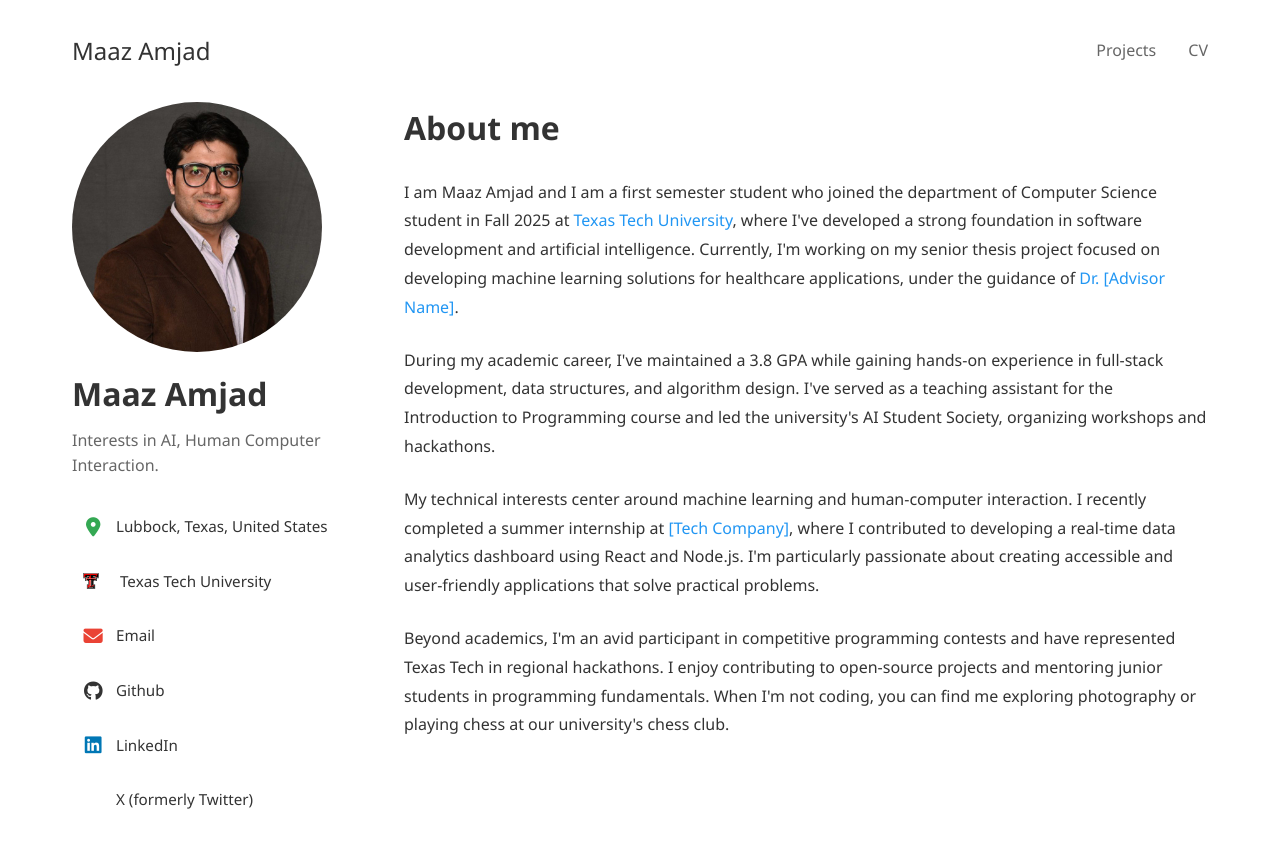
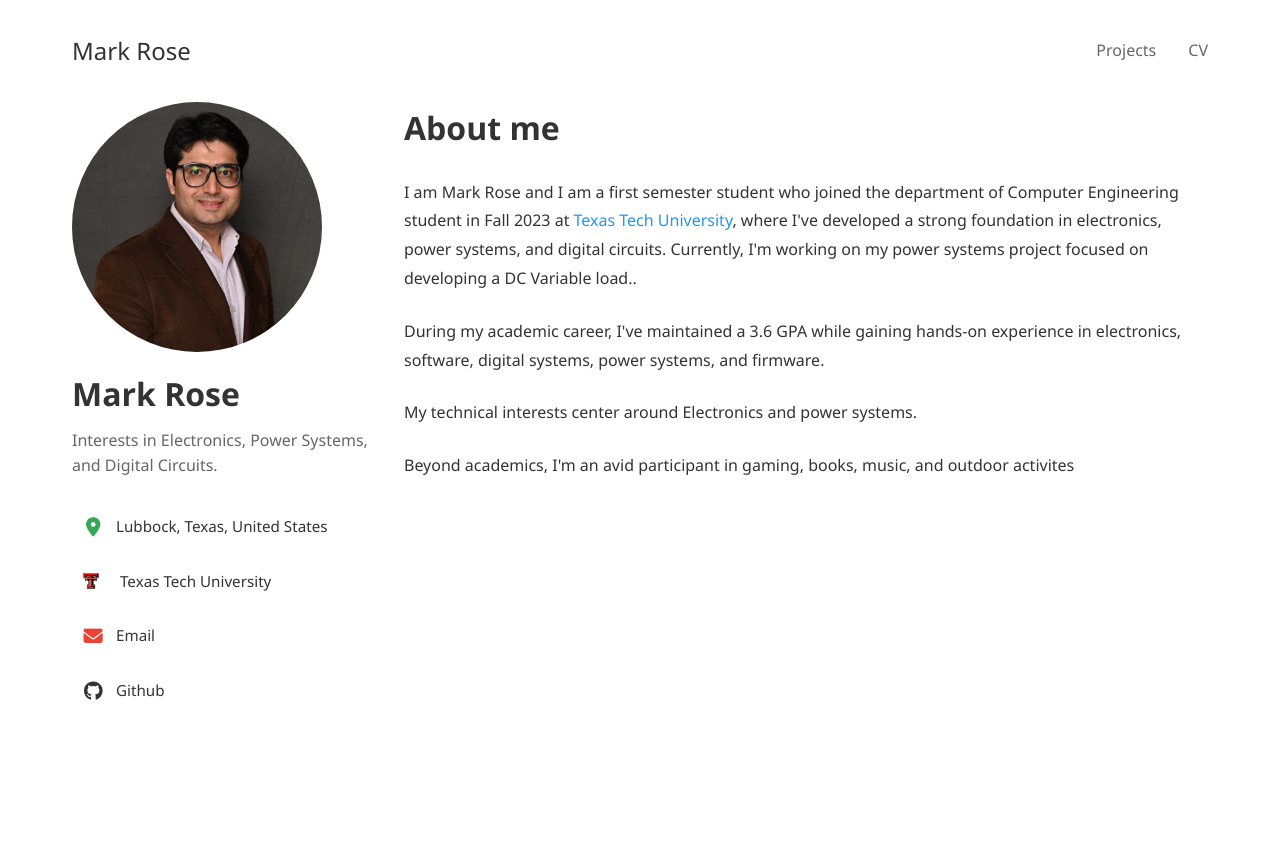
Before and after one commit to Deadxyx6359/Portfolio, a plain HTML site: page index.html in a window 1280 px wide. After the commit the page ends 800 px from the top, so only its background shows below. Drawn offline with Linux system fonts and the light colour scheme.

Commit message:
About Me

```diff
--- a/index.html
+++ b/index.html
@@ -218,7 +218,7 @@
 <body>
     <div class="container">
         <nav>
-            <a href="index.html" class="name-title">Maaz Amjad</a>
+            <a href="index.html" class="name-title">Mark Rose</a>
             <div class="nav-links">
                 <a href="projects.html">Projects</a>
                 <a href="files/Maaz_cv.pdf" target="_blank">CV</a>
@@ -228,8 +228,8 @@
         <div class="profile-section">
             <div class="profile-sidebar">
                 <img src="images/profile.jpg" alt="Profile Picture" class="profile-image">
-                <h1>Maaz Amjad</h1>
-                <p class="interests">Interests in AI, Human Computer Interaction.</p>
+                <h1>Mark Rose</h1>
+                <p class="interests">Interests in Electronics, Power Systems, and Digital Circuits.</p>
                 <div class="social-links">
                     <a href="#" class="social-link location">
                         <i class="fas fa-map-marker-alt"></i>
@@ -239,21 +239,13 @@
                         <img src="images/logo.png" alt="TTU Logo" class="ttu-logo">
                         Texas Tech University
                     </a>
-                    <a href="mailto:maaz.amjad@ttu.edu" class="social-link email">
+                    <a href="mailto:ros68889@ttu.edu@ttu.edu" class="social-link email">
                         <i class="fas fa-envelope"></i>
                         Email
                     </a>
-                    <a href="https://github.com/MaazAmjad" class="social-link github" target="_blank">
+                    <a href="https://github.com/Deadxyx6359" class="social-link github" target="_blank">
                         <i class="fab fa-github"></i>
                         Github
-                    </a>
-                    <a href="https://www.linkedin.com/in/maazmjad/" class="social-link linkedin" target="_blank">
-                        <i class="fab fa-linkedin"></i>
-                        LinkedIn
-                    </a>
-                    <a href="https://x.com/MaazAmjad13" class="social-link twitter" target="_blank">
-                        <i class="fab fa-x-twitter"></i>
-                        X (formerly Twitter)
                     </a>
                 </div>
             </div>
@@ -261,19 +253,19 @@
             <div class="main-content">
                 <h2>About me</h2>
                 <div class="content-block">
-                    <p> I am Maaz Amjad and I am a  first semester student who joined the department of Computer Science student in Fall 2025 at <a href="https://www.ttu.edu" class="highlight-link" target="_blank">Texas Tech University</a>, where I've developed a strong foundation in software development and artificial intelligence. Currently, I'm working on my senior thesis project focused on developing machine learning solutions for healthcare applications, under the guidance of <a href="#" class="highlight-link">Dr. [Advisor Name]</a>.</p>
+                    <p> I am Mark Rose and I am a  first semester student who joined the department of Computer Engineering student in Fall 2023 at <a href="https://www.ttu.edu" class="highlight-link" target="_blank">Texas Tech University</a>, where I've developed a strong foundation in electronics, power systems, and digital circuits. Currently, I'm working on my power systems project focused on developing a DC Variable load.</a>.</p>
                 </div>
 
                 <div class="content-block">
-                    <p>During my academic career, I've maintained a 3.8 GPA while gaining hands-on experience in full-stack development, data structures, and algorithm design. I've served as a teaching assistant for the Introduction to Programming course and led the university's AI Student Society, organizing workshops and hackathons.</p>
+                    <p>During my academic career, I've maintained a 3.6 GPA while gaining hands-on experience in electronics, software, digital systems, power systems, and firmware. </p>
                 </div>
 
                 <div class="content-block">
-                    <p>My technical interests center around machine learning and human-computer interaction. I recently completed a summer internship at <a href="#" class="highlight-link">[Tech Company]</a>, where I contributed to developing a real-time data analytics dashboard using React and Node.js. I'm particularly passionate about creating accessible and user-friendly applications that solve practical problems.</p>
+                    <p>My technical interests center around Electronics and power systems.</p>
                 </div>
 
                 <div class="content-block">
-                    <p>Beyond academics, I'm an avid participant in competitive programming contests and have represented Texas Tech in regional hackathons. I enjoy contributing to open-source projects and mentoring junior students in programming fundamentals. When I'm not coding, you can find me exploring photography or playing chess at our university's chess club.</p>
+                    <p>Beyond academics, I'm an avid participant in gaming, books, music, and outdoor activites</p>
                 </div>
             </div>
         </div>
```
